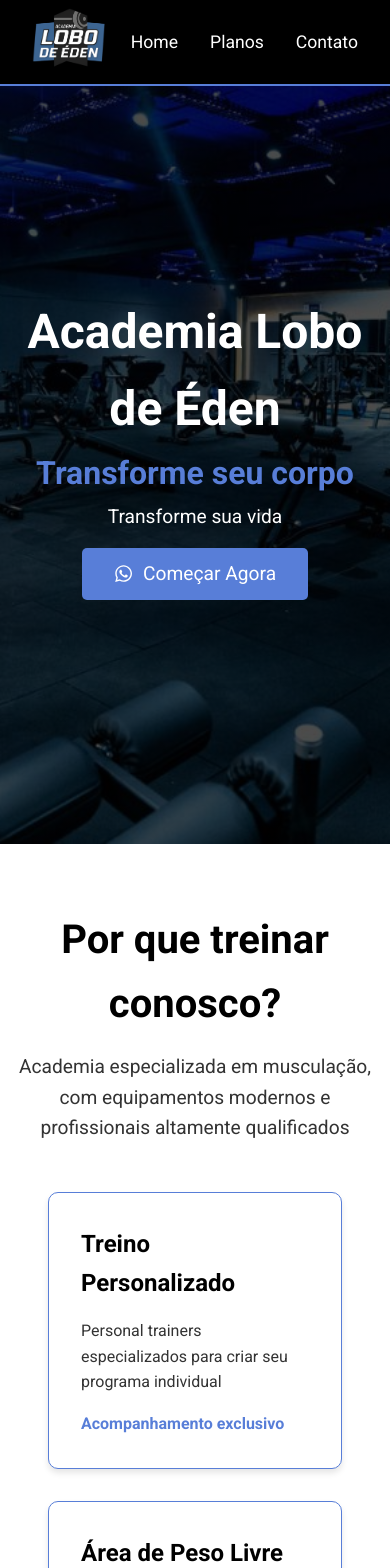
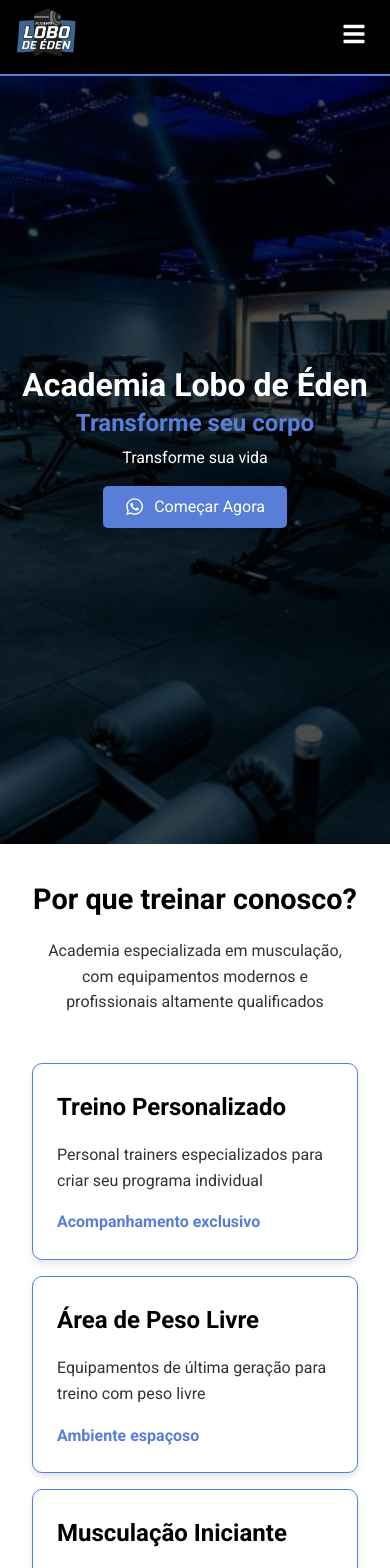
Before and after one commit to MichelMeloG/LoboAcademia, a React (Vite) app: page / in a window 390 px wide. Shown: the top 1568 px of the page. Built offline with nearby package versions, Linux system fonts and the light colour scheme.

Commit message:
feat: implement responsive design updates across multiple components; enhance header menu functionality and footer styles

```diff
--- a/src/components/Header.jsx
+++ b/src/components/Header.jsx
@@ -1,7 +1,19 @@
+import { useState } from 'react';
+import { FaBars, FaTimes } from 'react-icons/fa';
 import '../styles/Header.css';
 import logo from '../assets/logo.png';
 
 function Header() {
+    const [isMenuOpen, setIsMenuOpen] = useState(false);
+
+    const toggleMenu = () => {
+        setIsMenuOpen(!isMenuOpen);
+    };
+
+    const closeMenu = () => {
+        setIsMenuOpen(false);
+    };
+
     return (
         <header className="header">
             <div className="logo">
@@ -9,11 +21,14 @@
                     <img src={logo} alt="Logo Lobo Academia" />
                 </a>
             </div>
-            <nav className="nav">
+            <button className="menu-button" onClick={toggleMenu}>
+                {isMenuOpen ? <FaTimes /> : <FaBars />}
+            </button>
+            <nav className={`nav ${isMenuOpen ? 'open' : ''}`}>
                 <ul>
-                    <li><a href="#home">Home</a></li>
-                    <li><a href="#planos">Planos</a></li>
-                    <li><a href="#contato">Contato</a></li>
+                    <li><a href="#home" onClick={closeMenu}>Home</a></li>
+                    <li><a href="#planos" onClick={closeMenu}>Planos</a></li>
+                    <li><a href="#contato" onClick={closeMenu}>Contato</a></li>
                 </ul>
             </nav>
         </header>
--- a/src/styles/Contato.css
+++ b/src/styles/Contato.css
@@ -14,12 +14,15 @@
     display: flex;
     gap: 2rem;
     padding: 0 2rem;
-    align-items: center;
+    max-width: 1200px;
+    margin: 0 auto;
 }
 
 .contato-info-section {
     flex: 1;
     min-width: 300px;
+    display: flex;
+    flex-direction: column;
 }
 
 .contato-map-section {
@@ -89,12 +92,65 @@
 }
 
 @media (max-width: 768px) {
+    .contato {
+        padding: 3rem 0;
+    }
+
+    .contato h2 {
+        font-size: 2rem;
+        margin-bottom: 2rem;
+    }
+
     .contato-flex-container {
         flex-direction: column;
+        padding: 0 1.5rem;
     }
 
     .contato-info-section,
     .contato-map-section {
         width: 100%;
     }
+
+    .info h3 {
+        font-size: 1.5rem;
+        margin-bottom: 1.5rem;
+    }
 }
+
+@media (max-width: 480px) {
+    .contato {
+        padding: 2rem 0;
+    }
+
+    .contato h2 {
+        font-size: 1.8rem;
+        margin-bottom: 1.5rem;
+    }
+
+    .contato-flex-container {
+        padding: 0 1rem;
+        gap: 1.5rem;
+    }
+
+    .info-item {
+        margin-bottom: 1rem;
+    }
+
+    .info-item strong {
+        font-size: 1rem;
+    }
+
+    .info-item p {
+        font-size: 0.9rem;
+    }
+}
+
+@media (min-width: 770px) {
+    .contato-flex-container {
+        align-items: center;
+    }
+
+    .info {
+        padding: 2rem 0;
+    }
+}
--- a/src/styles/Footer.css
+++ b/src/styles/Footer.css
@@ -10,6 +10,9 @@
     grid-template-columns: repeat(auto-fit, minmax(250px, 1fr));
     gap: 3rem;
     margin-bottom: 3rem;
+    max-width: 1200px;
+    margin: 0 auto 3rem;
+    padding: 0 2rem;
 }
 
 .footer-section h4 {
@@ -83,12 +86,56 @@
 }
 
 @media (max-width: 768px) {
+    .footer {
+        padding: 3rem 0 1.5rem;
+    }
+
     .footer-content {
         grid-template-columns: 1fr;
         text-align: center;
+        gap: 2rem;
+        padding: 0 1.5rem;
     }
 
     .social-links {
         justify-content: center;
     }
+
+    .footer-section h4 {
+        font-size: 1.2rem;
+        margin-bottom: 1rem;
+    }
 }
+
+@media (max-width: 480px) {
+    .footer {
+        padding: 2rem 0 1rem;
+    }
+
+    .footer-content {
+        gap: 1.5rem;
+        padding: 0 1rem;
+    }
+
+    .footer-section h4 {
+        font-size: 1.1rem;
+    }
+
+    .footer-section p {
+        font-size: 0.9rem;
+    }
+
+    .social-links a,
+    .social-links button {
+        width: 40px;
+        height: 40px;
+    }
+
+    .social-icon {
+        font-size: 1.3rem;
+    }
+
+    .footer-bottom p {
+        font-size: 0.9rem;
+    }
+}
--- a/src/styles/Header.css
+++ b/src/styles/Header.css
@@ -41,3 +41,58 @@
 .nav a:hover {
     color: var(--primary-color);
 }
+
+.menu-button {
+    display: none;
+    background: none;
+    border: none;
+    color: white;
+    cursor: pointer;
+    font-size: 1.5rem;
+    padding: 0.5rem;
+}
+
+@media (max-width: 768px) {
+    .header {
+        padding: 0.5rem 1rem;
+    }
+
+    .menu-button {
+        display: block;
+    }
+
+    .nav {
+        position: fixed;
+        top: 80px;
+        left: 0;
+        width: 100%;
+        background-color: var(--dark-color);
+        padding: 1rem;
+        transform: translateX(-100%);
+        transition: transform 0.3s ease-in-out;
+    }
+
+    .nav.open {
+        transform: translateX(0);
+    }
+
+    .nav ul {
+        flex-direction: column;
+        align-items: center;
+        gap: 1rem;
+    }
+
+    .nav a {
+        font-size: 1.2rem;
+        padding: 0.5rem 0;
+        display: block;
+        width: 100%;
+        text-align: center;
+    }
+}
+
+@media (max-width: 480px) {
+    .logo img {
+        height: 50px;
+    }
+}
--- a/src/styles/Home.css
+++ b/src/styles/Home.css
@@ -30,6 +30,7 @@
 
 .hero h2 {
     font-size: 3rem;
+    line-height: 1.2;
 }
 
 .hero h3 {
@@ -69,3 +70,45 @@
     transform: scale(1.05);
     background-color: var(--accent-color);
 }
+
+@media (max-width: 768px) {
+    .hero h2 {
+        font-size: 2.5rem;
+    }
+
+    .hero h3 {
+        font-size: 1.8rem;
+    }
+
+    .hero p {
+        font-size: 1.1rem;
+    }
+
+    .cta-button {
+        padding: 0.8rem 1.6rem;
+        font-size: 1.1rem;
+    }
+}
+
+@media (max-width: 480px) {
+    .hero {
+        padding: 0 15px;
+    }
+
+    .hero h2 {
+        font-size: 2rem;
+    }
+
+    .hero h3 {
+        font-size: 1.5rem;
+    }
+
+    .hero p {
+        font-size: 1rem;
+    }
+
+    .cta-button {
+        padding: 0.7rem 1.4rem;
+        font-size: 1rem;
+    }
+}
--- a/src/styles/ImageCarousel.css
+++ b/src/styles/ImageCarousel.css
@@ -8,6 +8,7 @@
 .carousel-container .slick-slider {
     max-width: 800px;
     margin: 0 auto;
+    padding: 0 1rem;
 }
 
 .carousel-container h2 {
@@ -43,6 +44,8 @@
 
 .slick-prev, .slick-next {
     z-index: 1;
+    width: 40px;
+    height: 40px;
 }
 
 .slick-prev {
@@ -52,3 +55,52 @@
 .slick-next {
     right: 10px;
 }
+
+@media (max-width: 768px) {
+    .carousel-container {
+        padding: 2rem 0;
+        padding-bottom: 4rem;
+    }
+
+    .carousel-container h2 {
+        font-size: 2rem;
+        margin-bottom: 1.5rem;
+    }
+
+    .carousel-slide img {
+        height: 300px;
+    }
+
+    .slick-prev, .slick-next {
+        width: 30px;
+        height: 30px;
+    }
+}
+
+@media (max-width: 480px) {
+    .carousel-container {
+        padding: 1.5rem 0;
+        padding-bottom: 3.5rem;
+    }
+
+    .carousel-container h2 {
+        font-size: 1.8rem;
+        margin-bottom: 1rem;
+    }
+
+    .carousel-slide {
+        padding: 0 5px;
+    }
+
+    .carousel-slide img {
+        height: 250px;
+    }
+
+    .slick-prev {
+        left: 5px;
+    }
+
+    .slick-next {
+        right: 5px;
+    }
+}
--- a/src/styles/Modalidades.css
+++ b/src/styles/Modalidades.css
@@ -16,13 +16,16 @@
     font-size: 1.2rem;
     max-width: 800px;
     margin: 0 auto 3rem auto;
+    padding: 0 1rem;
 }
 
 .modalidades-grid {
     display: grid;
-    grid-template-columns: repeat(auto-fit, minmax(250px, 1fr));
+    grid-template-columns: repeat(auto-fit, minmax(280px, 1fr));
     gap: 2rem;
     padding: 0 2rem;
+    max-width: 1200px;
+    margin: 0 auto;
 }
 
 .modalidade-card {
@@ -57,3 +60,49 @@
     font-size: 1rem;
     margin-top: 1rem;
 }
+
+@media (max-width: 768px) {
+    .modalidades {
+        padding: 3rem 0;
+    }
+
+    .modalidades h2 {
+        font-size: 2rem;
+    }
+
+    .modalidades-descricao {
+        font-size: 1.1rem;
+        padding: 0 2rem;
+    }
+
+    .modalidades-grid {
+        grid-template-columns: repeat(auto-fit, minmax(250px, 1fr));
+        padding: 0 1.5rem;
+        gap: 1.5rem;
+    }
+}
+
+@media (max-width: 480px) {
+    .modalidades {
+        padding: 2rem 0;
+    }
+
+    .modalidades h2 {
+        font-size: 1.8rem;
+    }
+
+    .modalidades-descricao {
+        font-size: 1rem;
+        padding: 0 1.5rem;
+    }
+
+    .modalidades-grid {
+        grid-template-columns: 1fr;
+        padding: 0 1rem;
+        gap: 1rem;
+    }
+
+    .modalidade-card {
+        padding: 1.5rem;
+    }
+}
--- a/src/styles/Planos.css
+++ b/src/styles/Planos.css
@@ -14,6 +14,8 @@
     display: flex;
     justify-content: center;
     padding: 0 2rem;
+    max-width: 1200px;
+    margin: 0 auto;
 }
 
 .plano-card {
@@ -92,3 +94,67 @@
 .matricula-btn:hover {
     transform: scale(1.05);
 }
+
+@media (max-width: 768px) {
+    .planos {
+        padding: 3rem 0;
+    }
+
+    .planos h2 {
+        font-size: 2rem;
+        margin-bottom: 2rem;
+    }
+
+    .plano-container {
+        padding: 0 1.5rem;
+    }
+
+    .plano-card {
+        padding: 1.5rem;
+    }
+
+    .preco .valor {
+        font-size: 2.2rem;
+    }
+}
+
+@media (max-width: 480px) {
+    .planos {
+        padding: 2rem 0;
+    }
+
+    .planos h2 {
+        font-size: 1.8rem;
+        margin-bottom: 1.5rem;
+    }
+
+    .plano-container {
+        padding: 0 1rem;
+    }
+
+    .plano-card {
+        padding: 1.2rem;
+    }
+
+    .plano-card h3 {
+        font-size: 1.5rem;
+    }
+
+    .preco .valor {
+        font-size: 2rem;
+    }
+
+    .preco .periodo {
+        font-size: 1rem;
+    }
+
+    .plano-card li {
+        font-size: 1rem;
+        padding: 0.6rem 0;
+    }
+
+    .matricula-btn {
+        padding: 0.8rem 1.6rem;
+        font-size: 1rem;
+    }
+}
```
